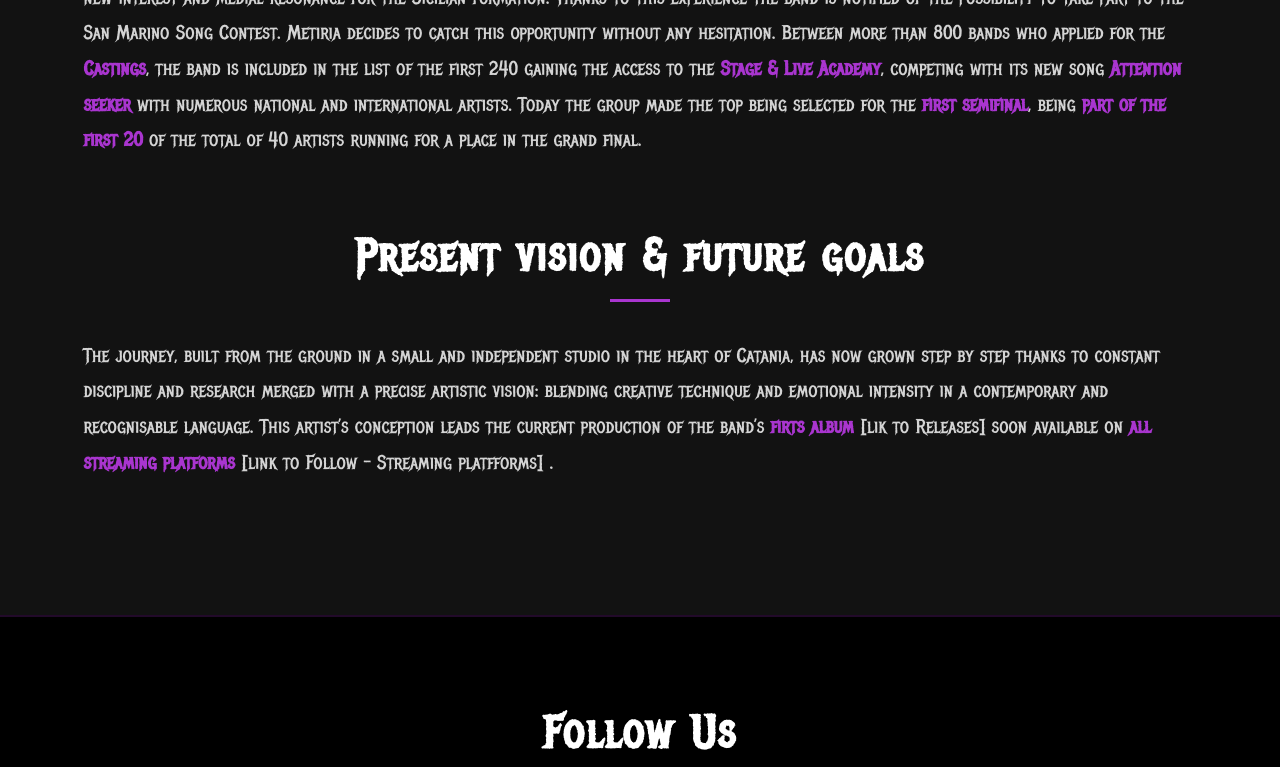
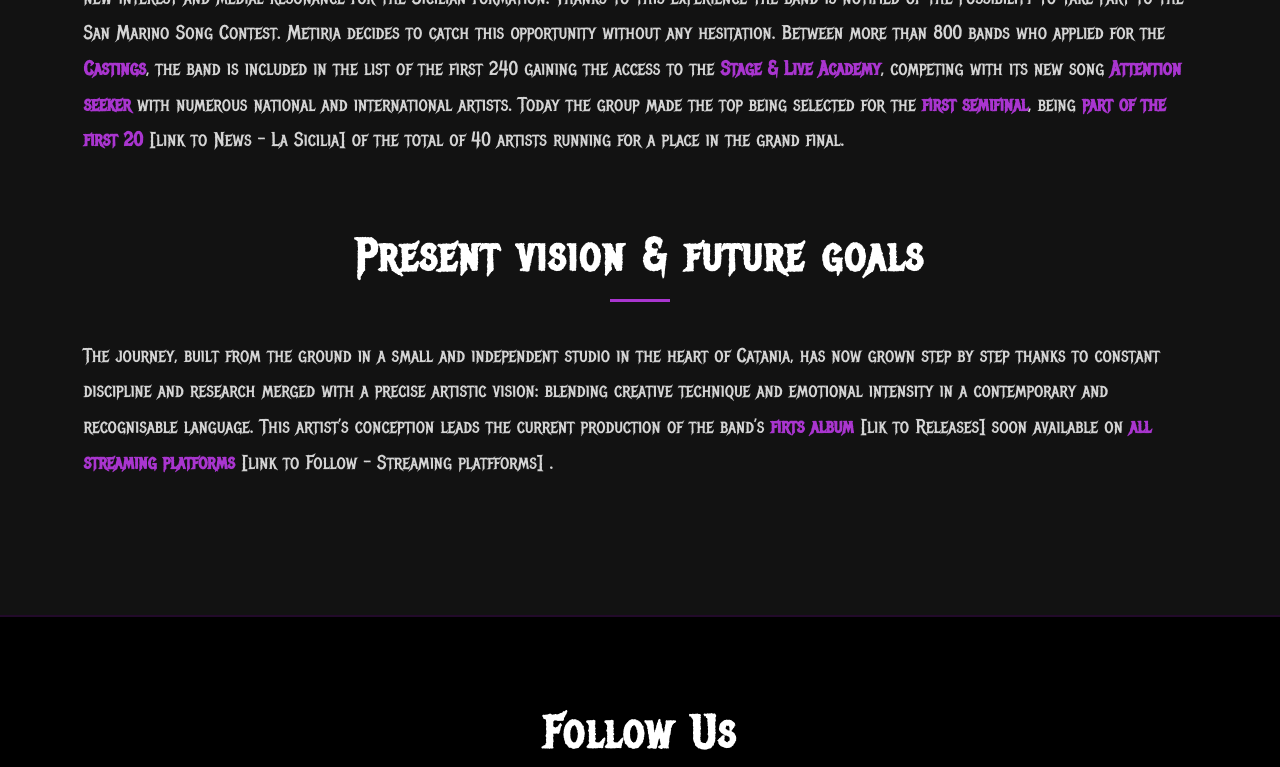
Before and after one commit to Metiria/metiria.github.io, a Jekyll site: the page built from index.html, in a window 1280 px wide and 900 px high, scrolled down 2154 px, cut to the strip 133-900 px from the top of the window. Built offline with Jekyll 4.4.1, drawn with Linux system fonts in a browser that asks for light colours; nearby versions of some CDN libraries.

```diff
--- a/index.html
+++ b/index.html
@@ -71,12 +71,12 @@ subtitle: Our journey and destination
                 <h2 class="section-title">Dawn of national and international success</h2>
 
                 <p>
-                    The turning point came with the band’s participation to the Sanremo Rock contest. After being selected for the regional phase at first, and for the <a href="{{ '/tour.html#sanremo-rock-selection' | relative_url }}">interregional round</a> subsequently, Metiria’s song <a href="{{ '/releases.html#sorrow' | relative_url }}">Sorrow</a> reached the <a href="{{ '/tour.html#sanremo-rock-finals' | relative_url }}">national grand final</a> which took place in the world-famous “Teatro Ariston” <a href="{{ '/news.html#news-event-1' | relative_url }}">winning the third overall place</a> of the renowned original music competition.
+                    The turning point came with the band’s participation to the Sanremo Rock contest. After being selected for the regional phase at first, and for the <a href="{{ '/tour.html#sanremo-rock-selection' | relative_url }}">interregional round</a> subsequently, Metiria’s song <a href="{{ '/releases.html#singles' | relative_url }}">Sorrow</a> reached the <a href="{{ '/tour.html#sanremo-rock-finals' | relative_url }}">national grand final</a> which took place in the world-famous “Teatro Ariston” <a href="{{ '/news.html#news-event-1' | relative_url }}">winning the third overall place</a> of the renowned original music competition.
                     This result marks the second era of the project arousing new interest and medial resonance for the Sicilian formation.
                     Thanks to this experience the band is notified of the possibility to take part to the San Marino Song Contest.
                     Metiria decides to catch this opportunity without any hesitation.
-                    Between more than 800 bands who applied for the <a href="{{ '/tour.html#dreaming-san-marino-casting' | relative_url }}">Castings</a>, the band is included in the list of the first 240 gaining the access to the <a href="{{ '/tour.html#dreaming-san-marino-stage-&-live-academy' | relative_url }}">Stage & Live Academy</a>, competing with its new song <a href="{{ '/releases.html#attention-seeker' | relative_url }}">Attention seeker</a> with numerous national and international artists.
-                    Today the group made the top being selected for the <a href="{{ '/tour.html#san-marino-song-contest-semifinals' | relative_url }}">first semifinal</a>, being <a href="{{ '/news.html#news-event-2' | relative_url }}">part of the first 20</a> of the total of 40 artists running for a place in the grand final.
+                    Between more than 800 bands who applied for the <a href="{{ '/tour.html#dreaming-san-marino-casting' | relative_url }}">Castings</a>, the band is included in the list of the first 240 gaining the access to the <a href="{{ '/tour.html#dreaming-san-marino-stage-&-live-academy' | relative_url }}">Stage & Live Academy</a>, competing with its new song <a href="{{ '/releases.html#singles' | relative_url }}">Attention seeker</a> with numerous national and international artists.
+                    Today the group made the top being selected for the <a href="{{ '/tour.html#san-marino-song-contest-semifinals' | relative_url }}">first semifinal</a>, being <a href="{{ '/news.html' | relative_url }}">part of the first 20</a> [link to News – La Sicilia] of the total of 40 artists running for a place in the grand final.
                 </p>
             </div>
         </div>
```
Also changed, not shown: releases.html (+7 -7 lines).
